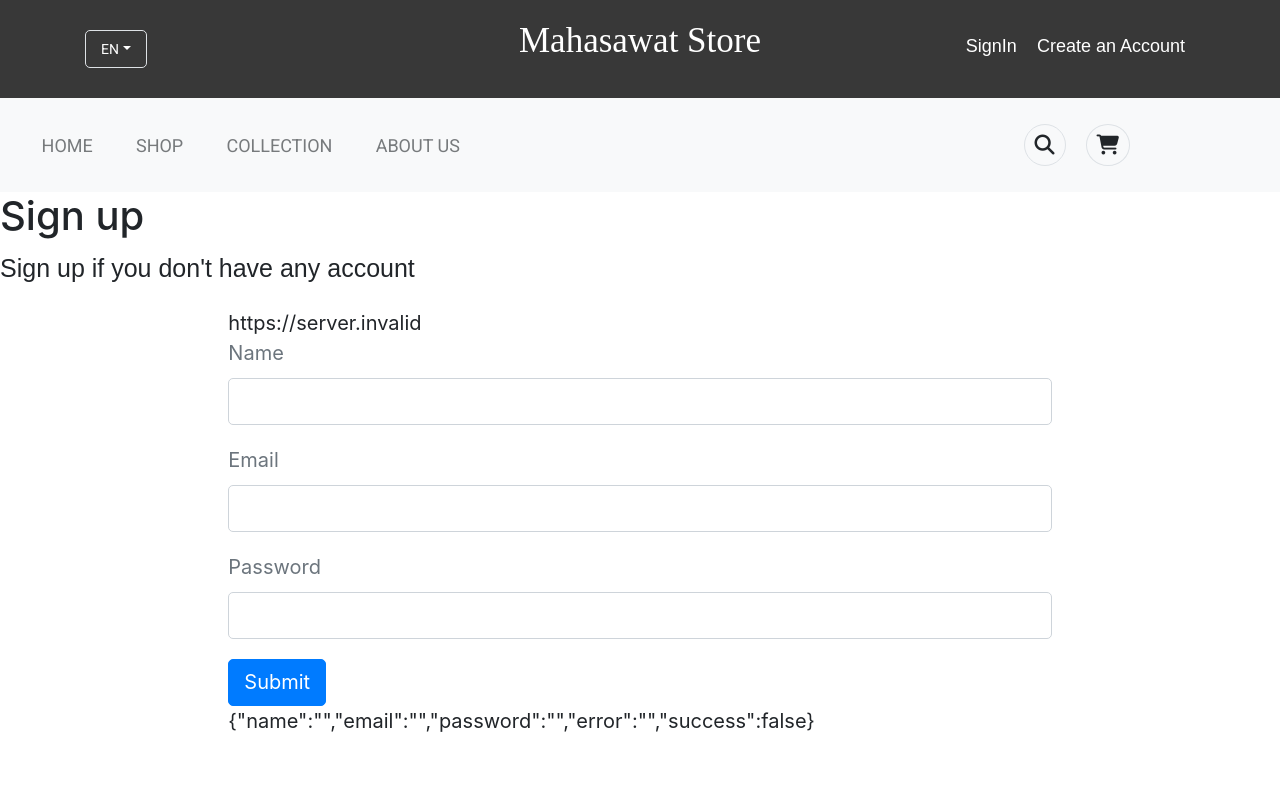
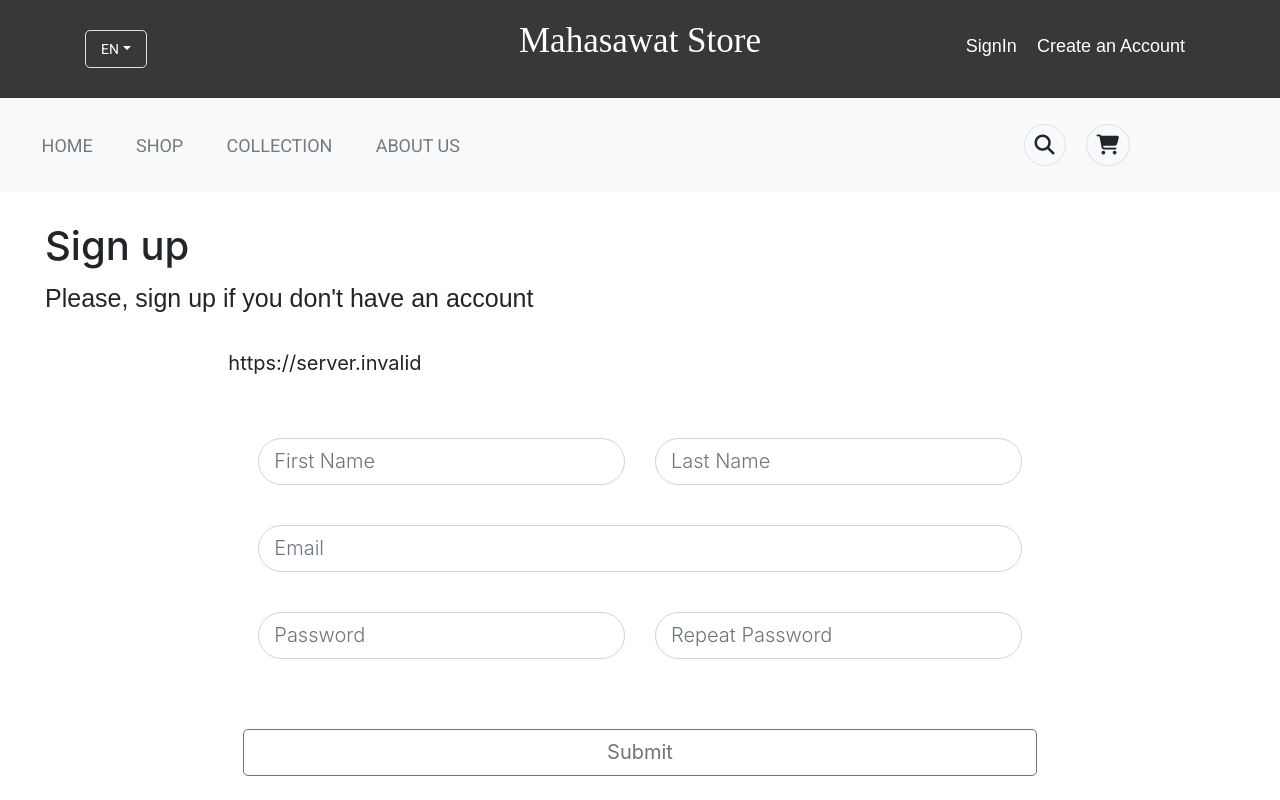
Before and after one commit to oxenearth55/Mahasawat-Project, a React (Create React App) app in the folder front-end/: page /signup in a window 1280 px wide. Shown: the top 800 px of the page. Built offline with nearby package versions, Linux system fonts and the light colour scheme; no server answers; a web font is replaced by a local one.

Commit message:
Design SignUp

```diff
--- a/front-end/src/Routes.js
+++ b/front-end/src/Routes.js
@@ -3,6 +3,7 @@ import {BrowserRouter,Switch,Route} from 'react-router-dom'
 import Signup from './user/Signup'
 import Signin from './user/Signin'
 import Home from './core/Home'
+
 
 
 const Routes = () => {
@@ -17,6 +18,7 @@ const Routes = () => {
             <Route path="/" exact component={Home}></Route>
 
 
+
         </Switch>
 
     </BrowserRouter>)
--- a/front-end/src/core/Footer.js
+++ b/front-end/src/core/Footer.js
@@ -39,5 +39,4 @@ const Footer = () => (
  </footer>
 
 );
-
 export default Footer;
--- a/front-end/src/core/Layout.js
+++ b/front-end/src/core/Layout.js
@@ -6,7 +6,7 @@ const Layout = ({title = "Title", description = "Description", className, childr
 
 <div>
 <Menu />
-    <div >
+    <div className ="container ml-4 my-4">
     <h2>{title}</h2>
     <p className = "lead"> {description} </p>
     </div>
--- a/front-end/src/core/Menu.js
+++ b/front-end/src/core/Menu.js
@@ -92,15 +92,12 @@ const Menu = () => (
            <li>
                 <Link className="nav-link" style={isActive(history,'/')} to="/">Home</Link>
             </li>
-
             <li >
                 <Link className="nav-link" style={isActive(history,'/signin')}  to="/signin">Sigin</Link>
             </li>
-
             <li>
                 <Link className="nav-link" style={isActive(history,'/signup')}  to="/signup">Signup</Link>
             </li>
-
             </div>
         </ul>
 
--- /dev/null
+++ b/front-end/src/user/Signup.css
@@ -0,0 +1,22 @@
+.form-control{
+    border-radius: 25px;
+}
+
+::placeholder{
+    font-weight: 300!important;
+
+}
+
+.one-input, .two-input{
+      margin-bottom: 5vh!important;
+}
+
+
+form .container {
+    background-color: burlywood!important;
+
+}
+
+.page{
+    background-color: red!important;
+}
--- a/front-end/src/user/Signup.js
+++ b/front-end/src/user/Signup.js
@@ -1,6 +1,7 @@
 import React, {useState} from 'react';
 import Layout from '../core/Layout';
 import {API} from '../Config';
+import './Signup.css';
 
 const Signup = () => {
 
@@ -18,43 +19,92 @@ const handleChange = name => event => {
         setValue({...values,error:false, [name]: event.target.value}) // get value from input and store in [name]
   }
 
-  const signup = (name,email,password) => {
-      console.log(name,email,password);
-  }
+  const signup = user => {
+      // console.log(name,email,password);
+      fetch(' ${API}/signup' , {
+        method: "POST",
+        headers: {
+          Accepts: "application/json",
+          "Content-Type": "application/json"
+        },
+        body: JSON.stringify(user)
+
+
+      } )
+      .then(response => {
+        return response.json()
+      })
+      .catch(err => {
+        console.log(err)
+      })
+
+  };
 
 const clickSubmit = (event) => {
   event.preventDefault() //Browser will not reload when submit button is clicked
-  signup(name,email,password)
+  signup({name,email,password});
 }
 
+// SECTION  HTML
 
   const signUpForm = () => (
-      <form>
-          <div className = "form-group">
-            <label className = "text-muted">Name</label>
-            <input onChange = {handleChange('name')} type = "text" className = "form-control" ></input>
+
+
+      <form className ="container my-5">
+          <div className = "row">
+
+              <div className ="col-md-6 col-sm-12 two-input">
+              {/* <label className = "text-muted">First Name</label> */}
+              <input onChange = {handleChange('name')} type = "text" className = "form-control"
+              placeholder ="First Name" >
+                </input>
+              </div>
+
+              <div className ="col-md-6 col-sm-12 two-input">
+              {/* <label className = "text-muted">Last Name</label> */}
+              <input onChange = {handleChange('name')} type = "text" className = "form-control"
+              placeholder ="Last Name" ></input>
+              </div>
           </div>
 
-          <div className = "form-group">
-            <label className = "text-muted">Email</label>
-            <input onChange = {handleChange('email')} type = "email" className = "form-control" ></input>
+          <div className = "row">
+            {/* <label className = "text-muted">Email</label> */}
+            <div className ="col-md-12 col-sm-12 one-input">
+            <input onChange = {handleChange('email')} type = "email" className = "form-control"
+            placeholder ="Email"  ></input>
+            </div>
           </div>
 
-          <div className = "form-group">
-            <label className = "text-muted">Password</label>
-            <input onChange = {handleChange('password')} type = "password" className = "form-control" ></input>
-          </div>
-          <button onClick = {clickSubmit} className = "btn btn-primary">Submit</button>
+          <div className = "row">
+            {/* <label className = "text-muted">Password</label> */}
+            <div className="col-md-6 col-sm-12 two-input">
+              <input onChange = {handleChange('password')} type = "password" className = "form-control"
+              placeholder ="Password"  ></input>
+              </div>
+
+
+            {/* <label className = "text-muted">Password</label> */}
+            <div className="col-md-6 col-sm-12 two-input">
+              <input onChange = {handleChange('password')} type = "password" className = "form-control"
+              placeholder ="Repeat Password"  ></input>
+              </div>
+
+
+          <button onClick = {clickSubmit} className = "btn btn-outline-secondary btn-block mt-4">Submit</button>
+            </div>
+
+
       </form>
   );
 
-    return (
+
+  return (
        <Layout title = "Sign up"
-       description = "Sign up if you don't have any account"
+       description = "Please, sign up if you don't have an account"
        className = "container col-md-8 offset-md-2">
         {API}
         {signUpForm()}
-        {JSON.stringify(values)}
+        {/* {JSON.stringify(values)} */}
    </Layout>
 
 
```
Also changed, not shown: front-end/src/user/AdminDashboard.js (added, +12 -0 lines), front-end/public/index.html (line endings or trailing spaces).
